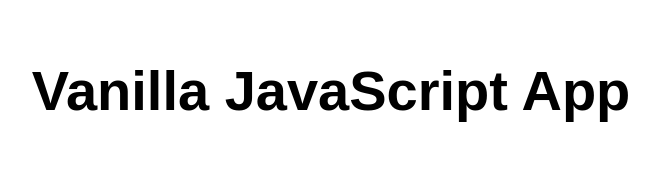
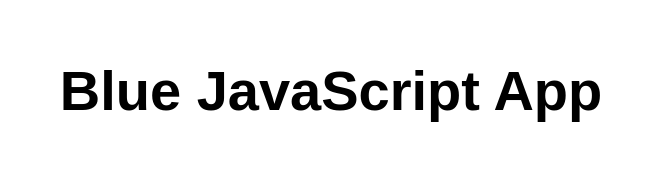
Before and after one commit to Billyjojo/my-first-static-web-app, a website: page src/index.html in a window 1280 px wide. Shown: the whole page, without its empty margins (309-968 px from the left). Drawn offline with Linux system fonts and the light colour scheme.

Commit message:
Update index.html

```diff
--- a/src/index.html
+++ b/src/index.html
@@ -10,7 +10,7 @@
 
 <body bgcolor="blue">
   <main>
-    <h1>Vanilla JavaScript App</h1>
+    <h1>Blue JavaScript App</h1>
   </main>
 </body>
 
```
